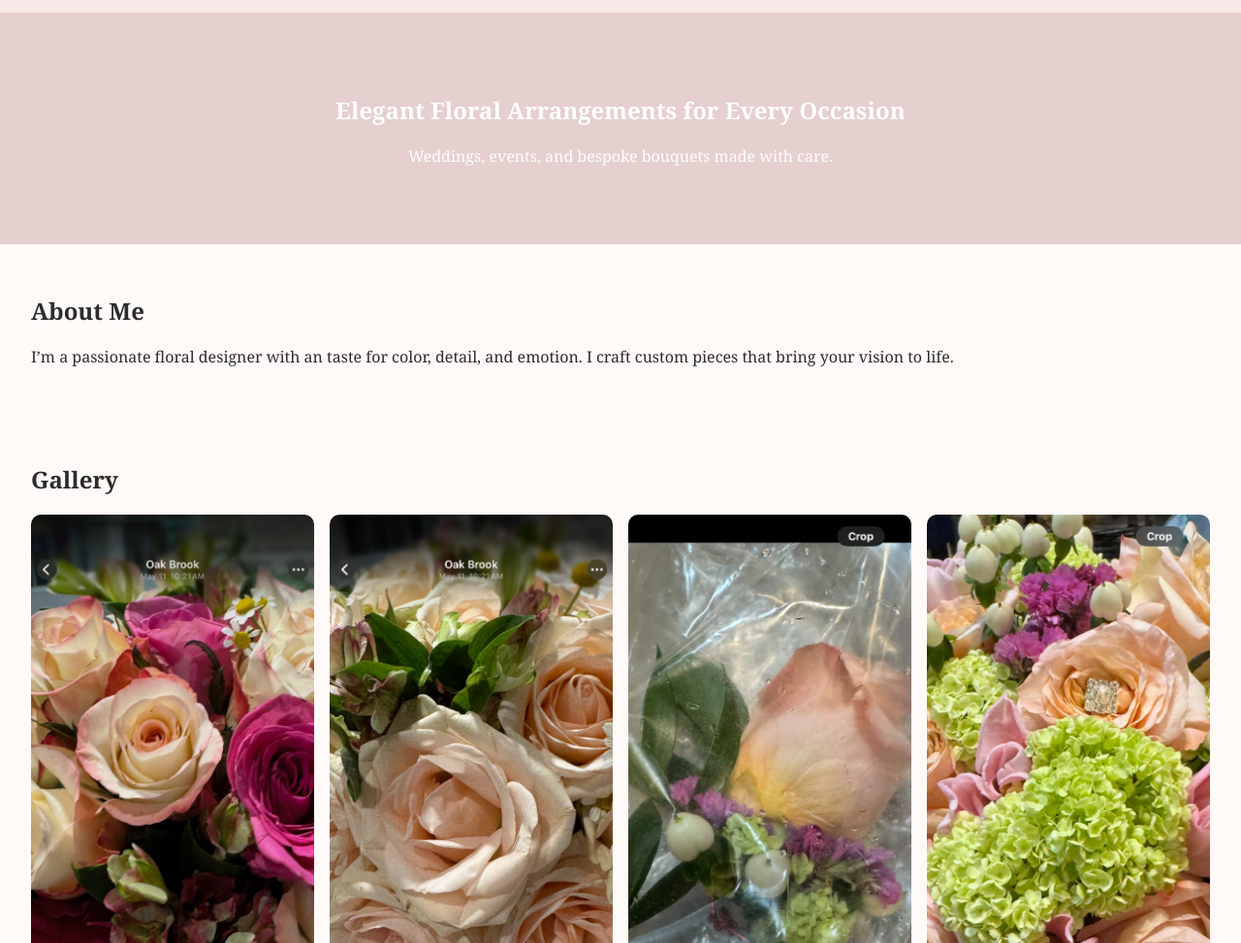
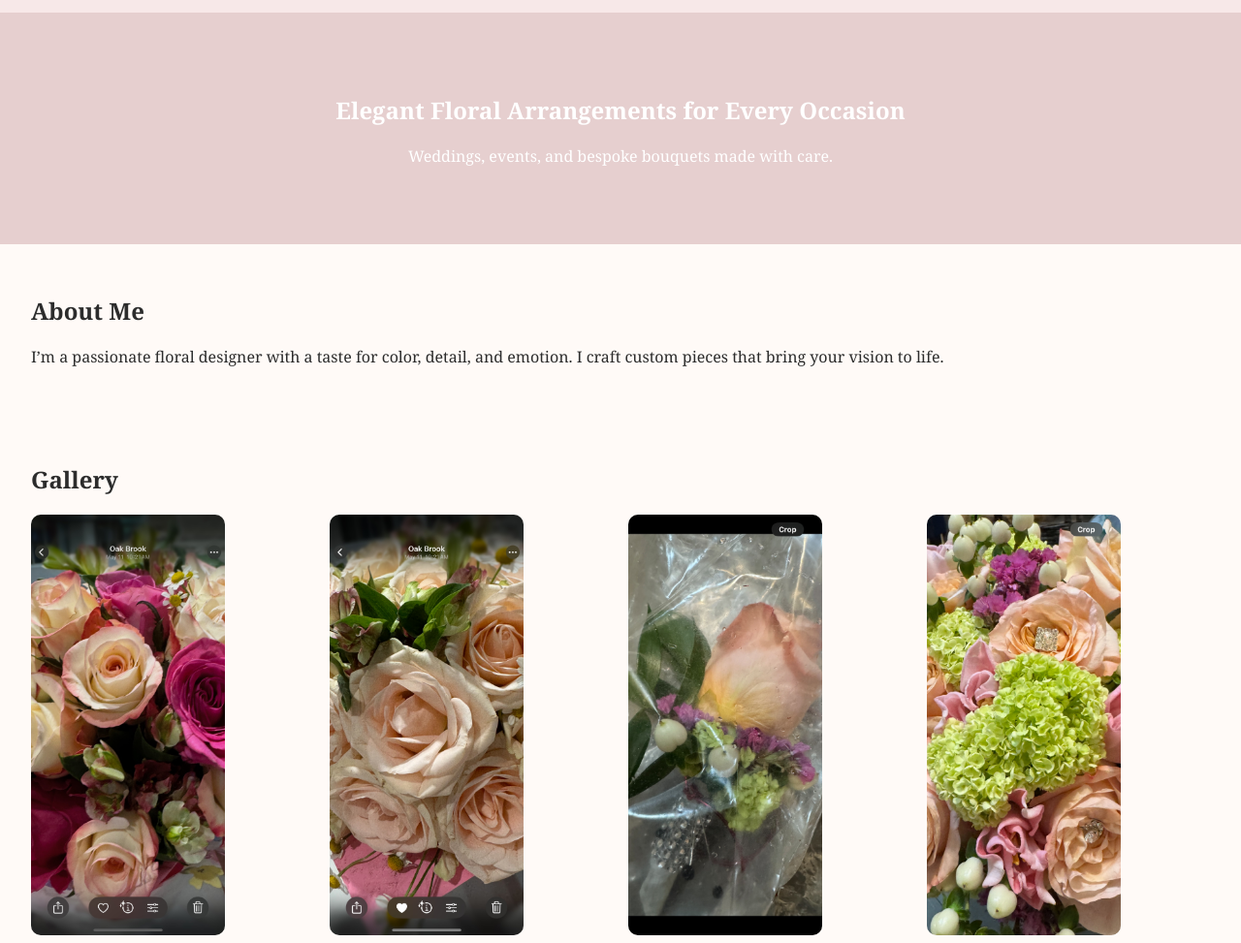
Before and after one commit to kbach124356/claudia-floral-site, a plain HTML site: page index.html in a window 1280 px wide. Shown: the part 127-1100 px from the top of the page at 97% size. Drawn offline with Linux system fonts and the light colour scheme.

Commit message:
Update index.html

```diff
--- a/index.html
+++ b/index.html
@@ -23,16 +23,16 @@
 
   <section id="about">
     <h2>About Me</h2>
-    <p>I’m a passionate floral designer with an taste for color, detail, and emotion. I craft custom pieces that bring your vision to life.</p>
+    <p>I’m a passionate floral designer with a taste for color, detail, and emotion. I craft custom pieces that bring your vision to life.</p>
   </section>
 
   <section id="gallery">
     <h2>Gallery</h2>
     <div class="gallery-grid">
-      <img src="flower1.jpg" alt="Bouquet 1" />
-      <img src="flower2.jpg" alt="Bouquet 2" />
-      <img src="flower3.jpg" alt="Bouquet 3" />
-      <img src="flower4.jpg" alt="Bouquet 4" />
+      <img src="flower1.jpg" alt="Bouquet 1" style="width: 200px; height: auto;" />
+      <img src="flower2.jpg" alt="Bouquet 2" style="width: 200px; height: auto;" />
+      <img src="flower3.jpg" alt="Bouquet 3" style="width: 200px; height: auto;"/>
+      <img src="flower4.jpg" alt="Bouquet 4" style="width: 200px; height: auto;"/>
     </div>
   </section>
 
```
